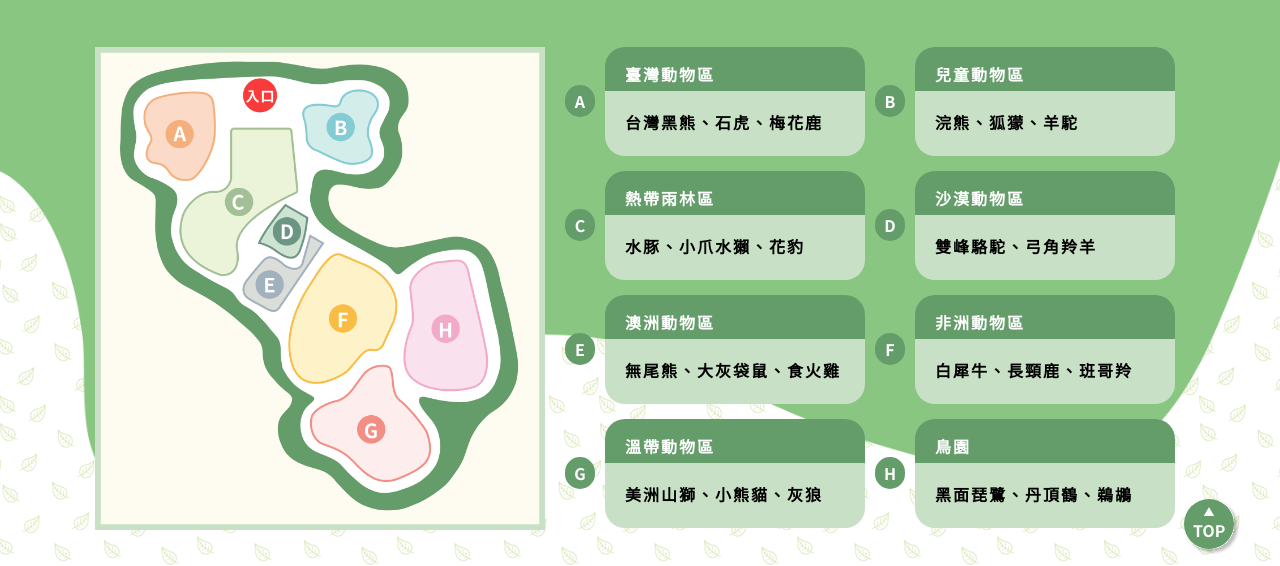
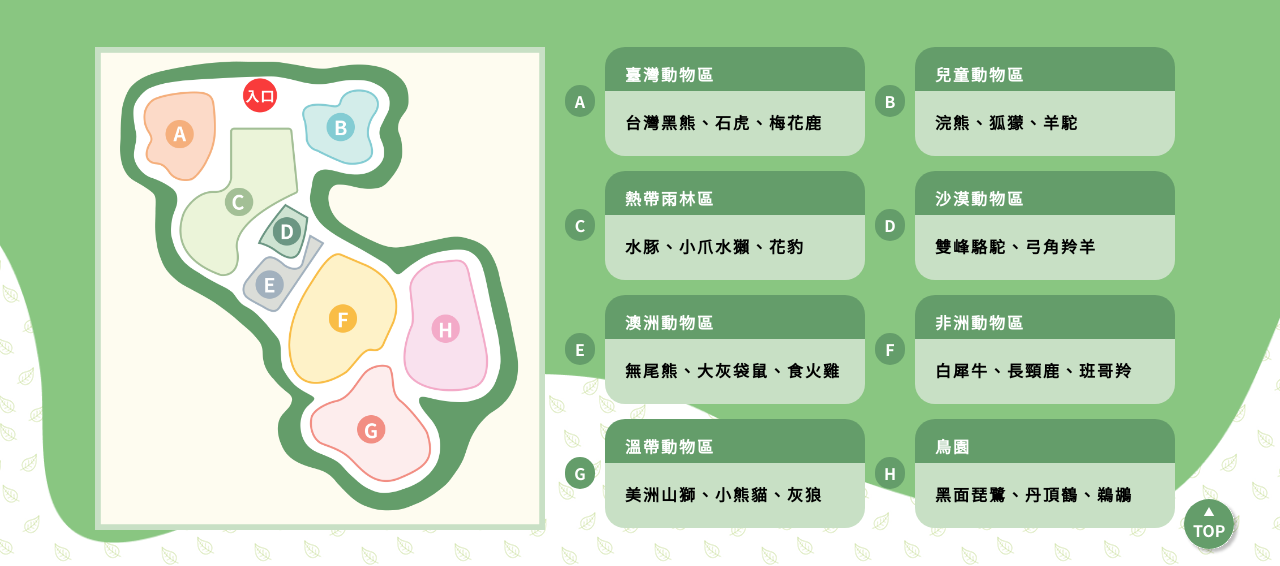
Before and after one commit to lunalin1007/MUMU, a plain HTML site: page map.html in a window 1280 px wide. Shown: the part 194-760 px from the top of the page. Drawn offline with Linux system fonts and the light colour scheme.

Commit message:
第一版微調

```diff
--- a/css/map.css
+++ b/css/map.css
@@ -3,7 +3,7 @@ section{
     padding-top: 130px;
     background-image: url(../background/mapsbg.png);
     background-position: center top;
-    background-size: contain;
+    background-size: cover;
     background-repeat: no-repeat;
 }
 .wrapper{
```
Also changed, not shown: contact.html (+1 -1 lines).
